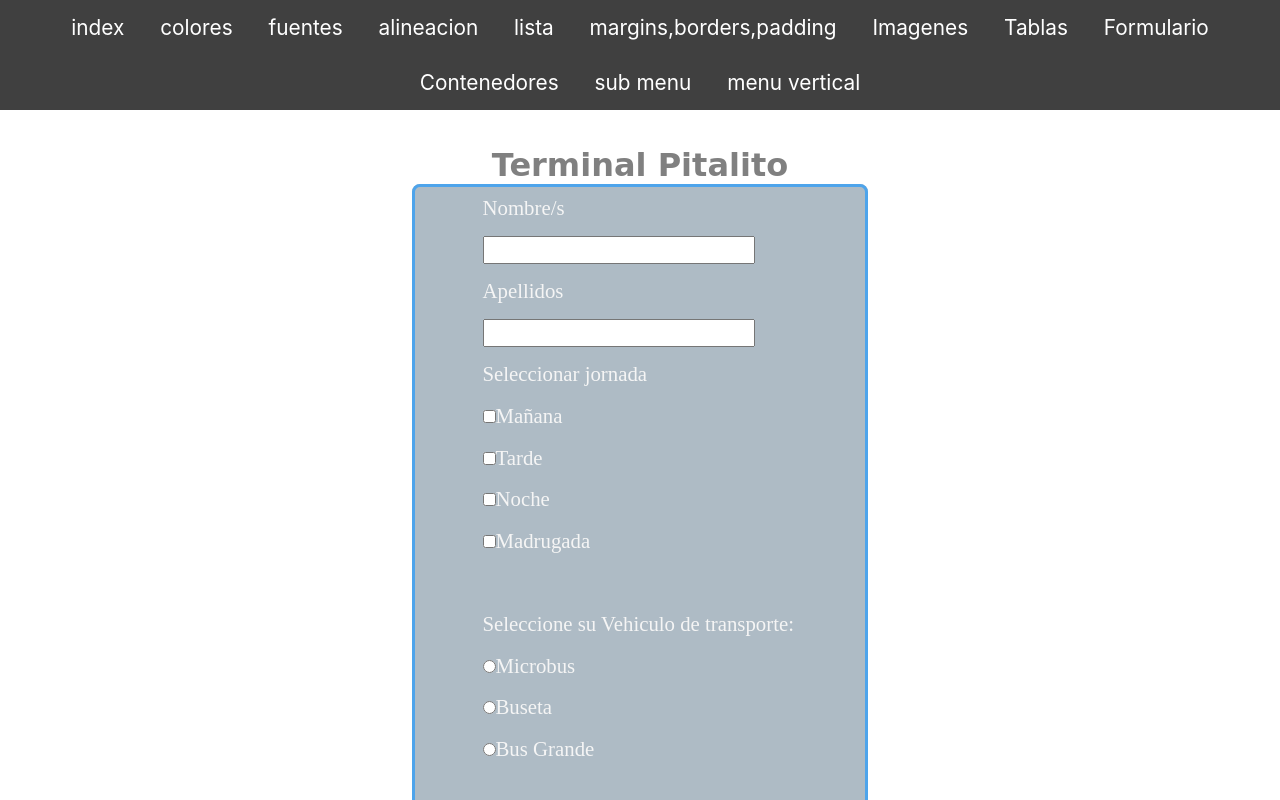
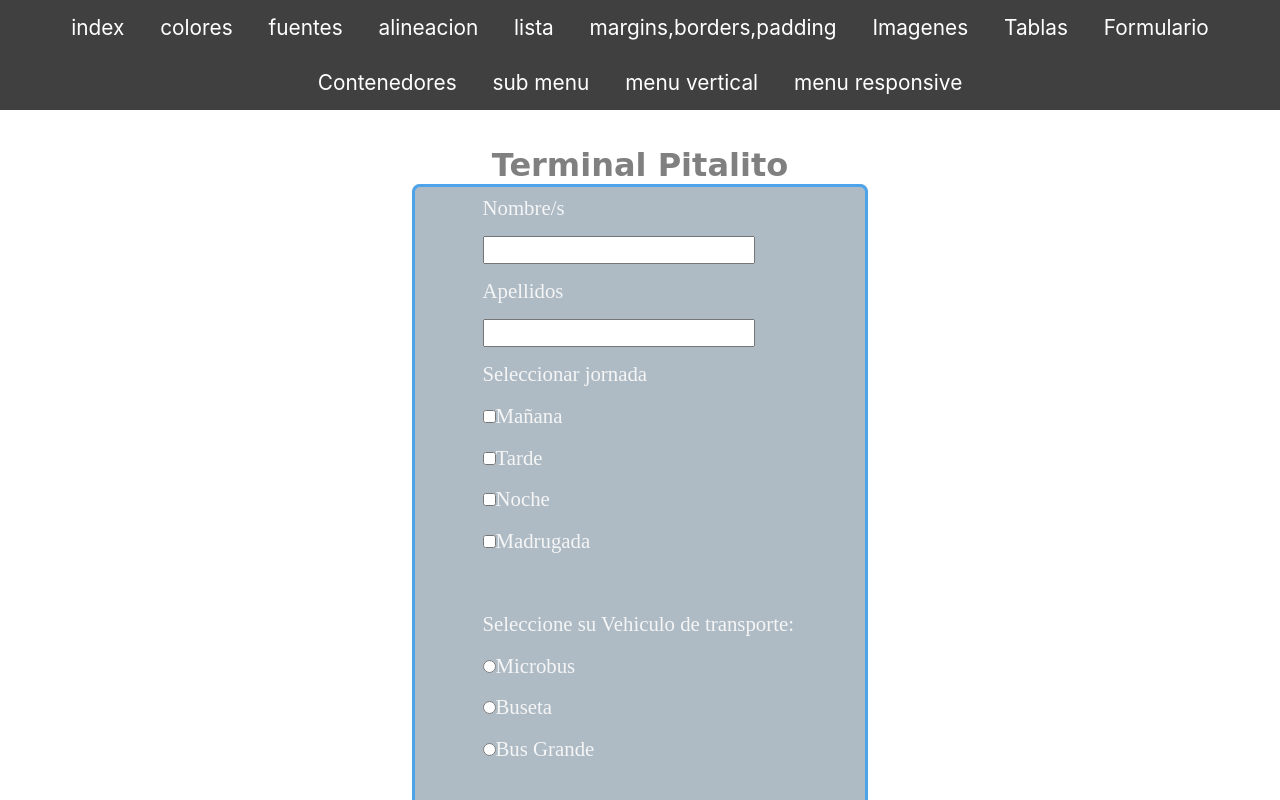
Before and after one commit to NicolasAyerbe/NIcolas_Ayerbe, a plain HTML site: page Formulario.html in a window 1280 px wide. Shown: the top 800 px of the page. Drawn offline with Linux system fonts and the light colour scheme.

Commit message:
pequeño cambio

```diff
--- a/Formulario.html
+++ b/Formulario.html
@@ -23,6 +23,7 @@
             <li><a href="contenedores.html">Contenedores</a></li>
             <li><a href="Menu-sub-items.html">sub menu</a></li>
             <li><a href="Menu-Vertical.html">menu vertical</a></li>
+            <li><a href="Menu-responsive.html">menu responsive</a></li>
         </ul>
 </nav>
 <br><br>
```
Also changed, not shown: Imagenes.html (+1 -0 lines), Tablas.html (+1 -0 lines), alineacion.html (+1 -0 lines), colores.html (+1 -0 lines), contenedores.html (+1 -0 lines), fuentes.html (+1 -0 lines), index.html (+1 -1 lines), lista.html (+1 -0 lines), margins,borders,padding,.html (+1 -0 lines).
